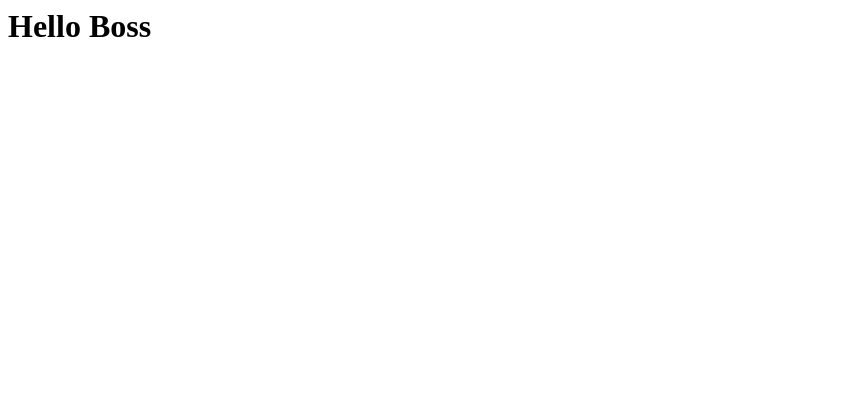
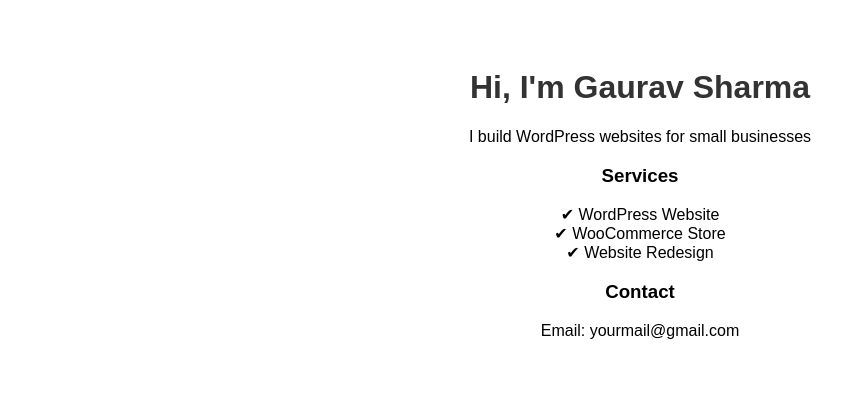
Before and after one commit to gauravsharma7370/portfolio, a plain HTML site: page index.html in a window 1280 px wide. Shown: the whole page, without its empty margins (0-866 px from the left). Drawn offline with Linux system fonts and the light colour scheme.

Commit message:
Update index.html

```diff
--- a/index.html
+++ b/index.html
@@ -1,3 +1,23 @@
+<!DOCTYPE html>
 <html>
-  <h1>Hello Boss</h1>
+<head>
+  <title>Gaurav Sharma | WordPress Developer</title>
+  <style>
+    body { font-family: Arial; text-align: center; padding: 40px; }
+    h1 { color: #333; }
+    a { color: #e63946; text-decoration: none; }
+  </style>
+</head>
+<body>
+
+<h1>Hi, I'm Gaurav Sharma</h1>
+<p>I build WordPress websites for small businesses</p>
+
+<h3>Services</h3>
+<p>✔ WordPress Website<br>✔ WooCommerce Store<br>✔ Website Redesign</p>
+
+<h3>Contact</h3>
+<p>Email: yourmail@gmail.com</p>
+
+</body>
 </html>
```
